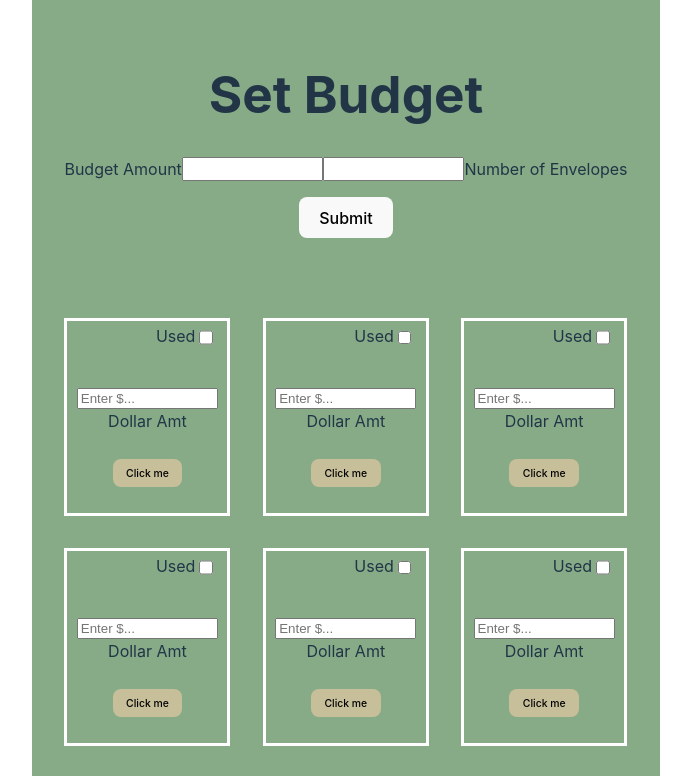
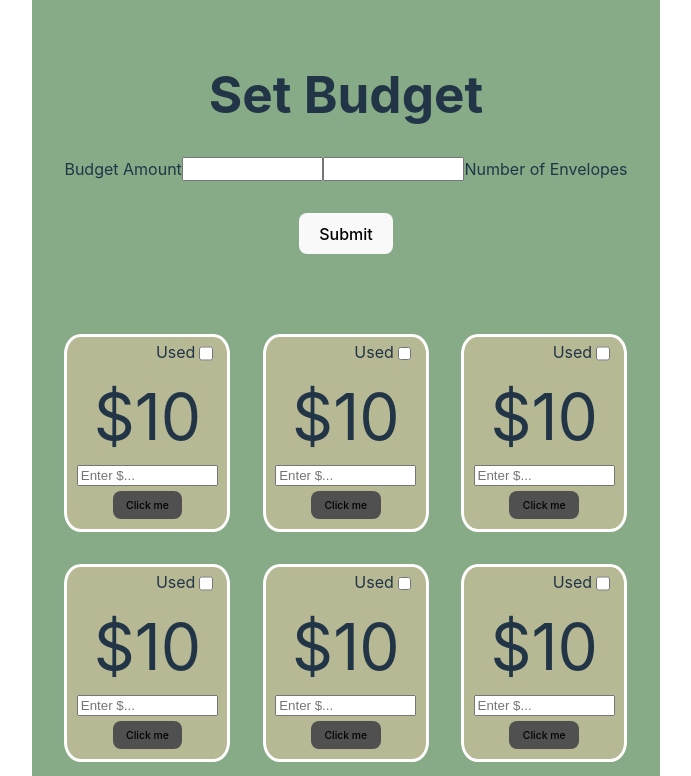
Before and after one commit to Jaime-Antonio-Mejia-Beher/Budget-Bites, a React (Vite) app: page / in a window 1280 px wide. Shown: the top 776 px of the page, without its empty margins (294-985 px from the left). Built offline with nearby package versions, Linux system fonts and the light colour scheme.

Commit message:
made adjustments to envelope components -> moved the input label below span above button, css span now 4em for larger $ font

```diff
--- a/src/components/Header.css
+++ b/src/components/Header.css
@@ -6,6 +6,7 @@
 }
 
 button {
-    margin-top: 1em;
-    background-color: rgba(215, 196, 159, 0.8);
+    margin-top: 2em;
+    background-color: rgba(80, 80, 80);
+
 }
--- a/src/components/Header.jsx
+++ b/src/components/Header.jsx
@@ -1,4 +1,5 @@
 import './Header.css'
+
 function Header() {
     return (
         <>
--- a/src/components/biteSize.css
+++ b/src/components/biteSize.css
@@ -1,25 +1,30 @@
 .container {
     display: flex;
     flex-direction: column;
+    background-color: rgba(215, 196, 159, 0.6);
     border: solid white;
     align-items: center;
     width: 10em;
     height: 12em;
+    border-radius: 10%
 }
 
 input {
     width: 10em;
+    margin-top: 3;
 
 }
 #amount {
-    margin-bottom: 1em;
+    margin-bottom: em;
+    /* padding-bottom: ; */
+    font-size: 4em;
 }
 #divDone {
     display: flex;
     width: 10em;
     text-align: end;
-    height: 3em;
-    padding-bottom: 1em;
+    height: 2em;
+    /* padding-bottom: 1em; */
 }
 
 #checkbox {
@@ -43,6 +48,6 @@ p {
 
 #myButton {
     font-size: .65em;
-    /* padding: 8px 12px; */
-    background-color: rgba(215, 196, 159, 0.8)
+    margin: .5em;
+    background-color: rgba(80, 80, 80)
 }
--- a/src/components/biteSize.jsx
+++ b/src/components/biteSize.jsx
@@ -9,11 +9,11 @@ function Envelope() {
             </div>
 
             <div id='amount'>
-                <input type="text" placeholder='Enter $...'/>
-                <span>Dollar Amt</span>
+                <span>$10</span>
             </div>
 
-           <button id="myButton">Click me</button>
+            <input type="text" placeholder='Enter $...'/>
+            <button id="myButton">Click me</button>
 
         </div>
     )
```
